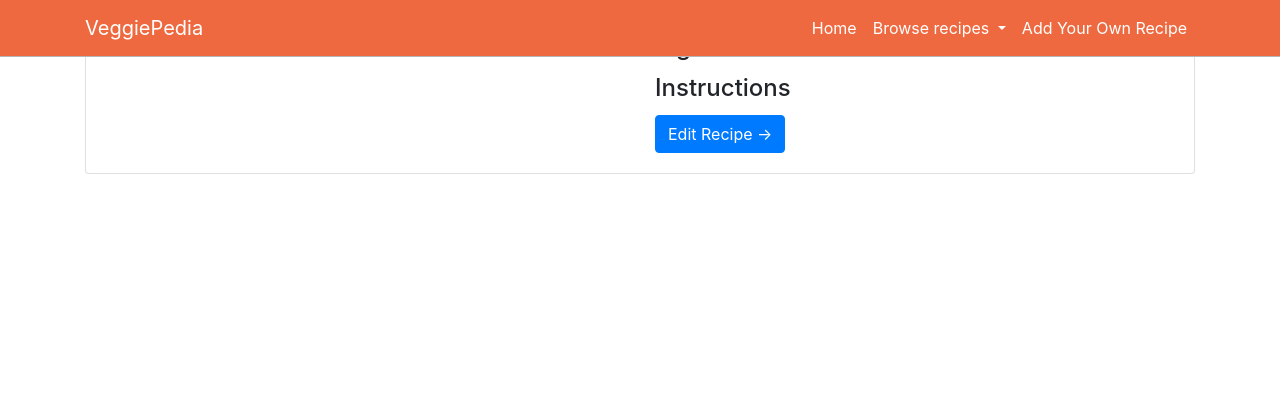
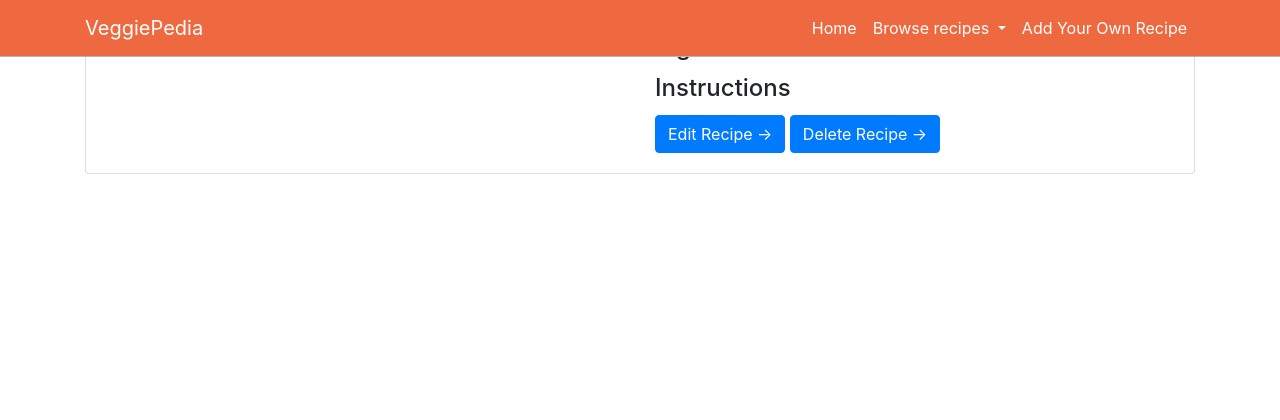
Before and after one commit to 3PU/cook-book-milestone-project, a Flask app: template templates/view_recipe.html in a window 1280 px wide. Shown: the top 420 px of the page. Run offline with Flask 2, Linux system fonts and the light colour scheme; the template is opened without the code that fills it, so the values that code supplies are empty; some libraries are stand-ins or nearby versions.

Commit message:
Added delete button

```diff
--- a/templates/view_recipe.html
+++ b/templates/view_recipe.html
@@ -21,6 +21,7 @@
                     <p>{{instruction}}</p>
                     {% endfor %}
                     <a href="{{url_for('edit_recipe', recipe_id=recipe._id)}}" class="btn btn-primary">Edit Recipe &rarr;</a>
+                    <a href="{{url_for('delete_recipe', recipe_id=recipe._id)}}" class="btn btn-primary">Delete Recipe &rarr;</a>
                 </div>
             </div>
         </div>
```
